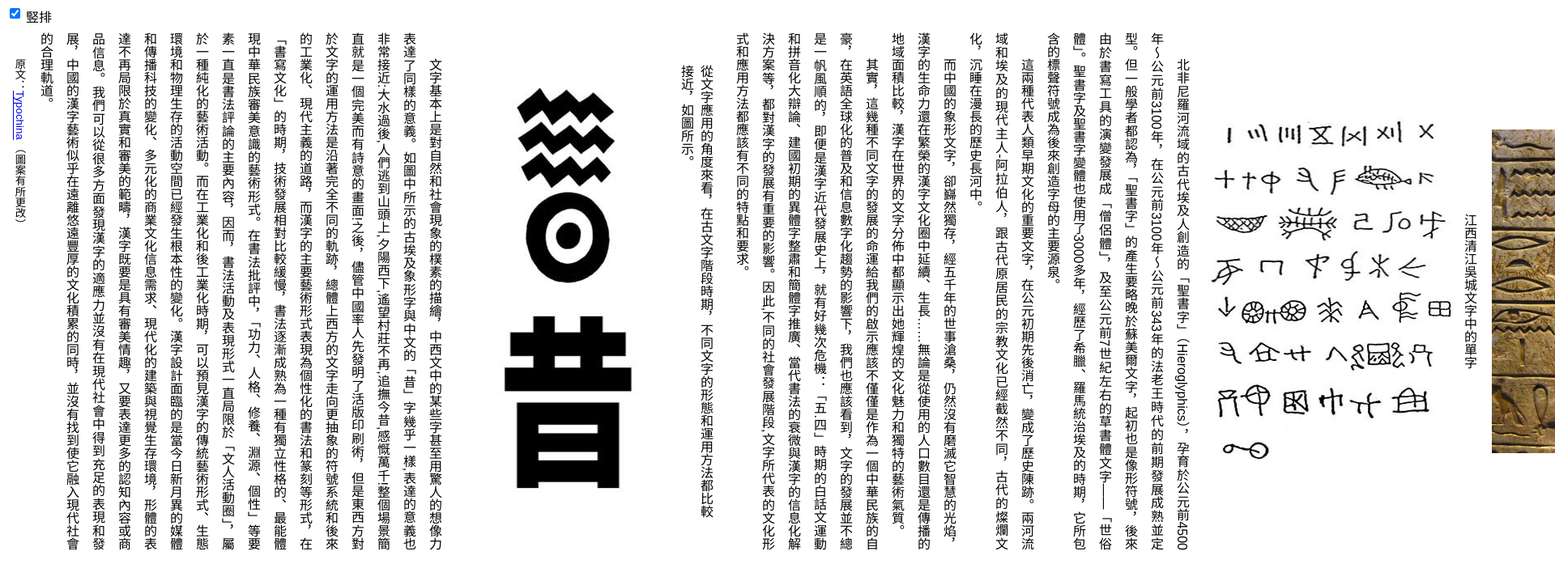
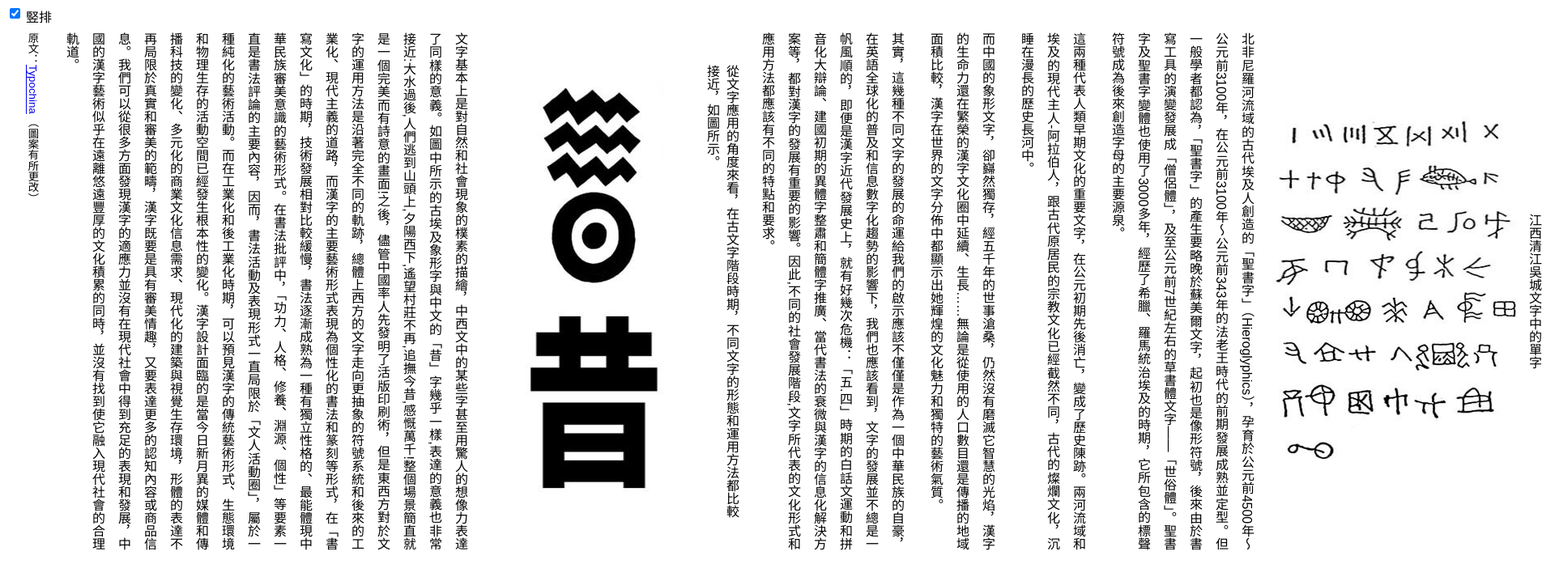
Before and after one commit to huijing/zh-type, a website: page index.html in a window 1280 px wide. Shown: the top 718 px of the page at 81% size, 1920 px wide, since content can reach past the window. Drawn offline with Linux system fonts and the light colour scheme; files that its build step writes are made by us from their sources.

Commit message:
Revert "Update paragraph styles"
This reverts commit 8da95a0149b13c2b6c77f1b5adc88f8fc75b572e.

```diff
--- a/scss/styles.scss
+++ b/scss/styles.scss
@@ -10,8 +10,6 @@ main {
 
 p {
   line-height: 2;
-  margin: 0;
-  text-indent: 2em;
 }
 
 figure {
```
Also changed, not shown: styles.css.
